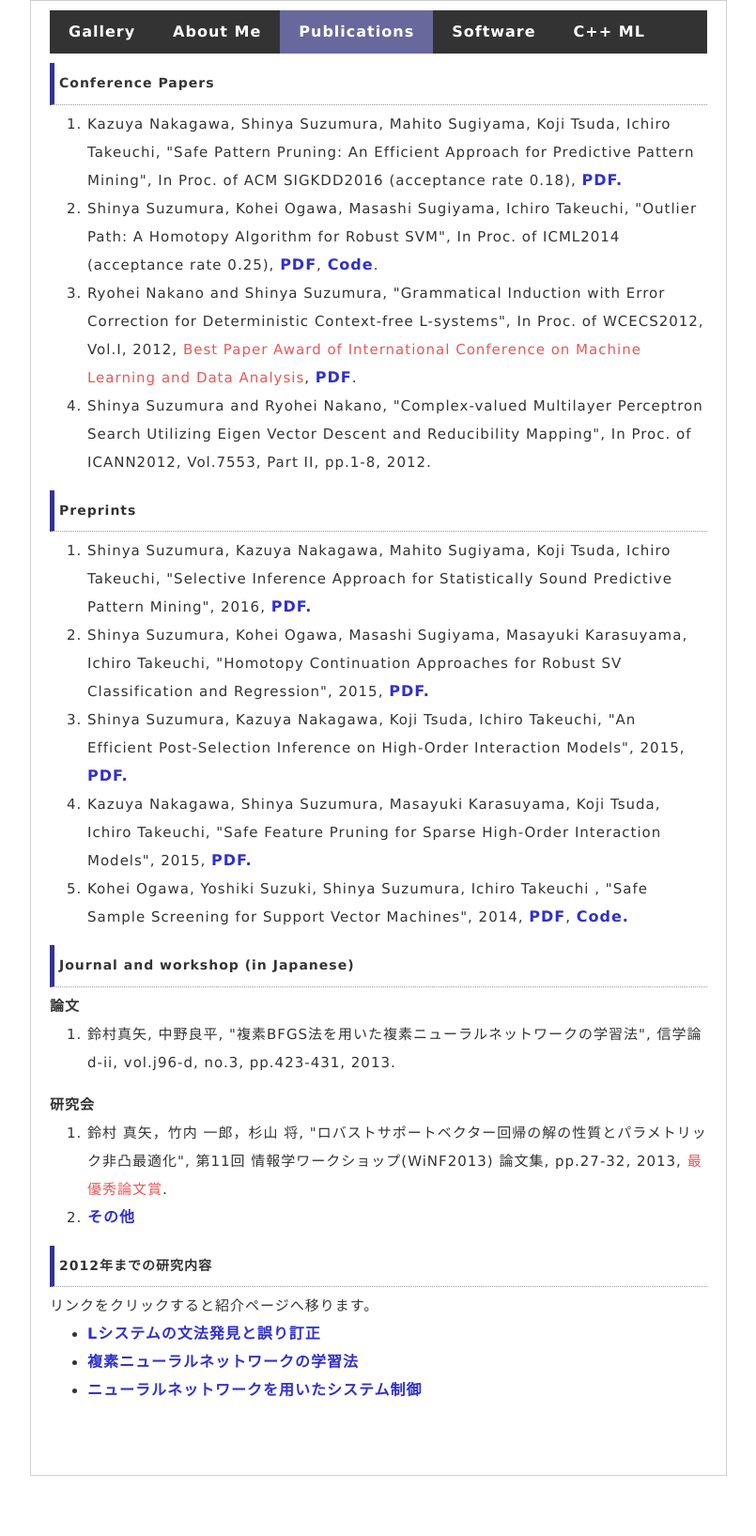
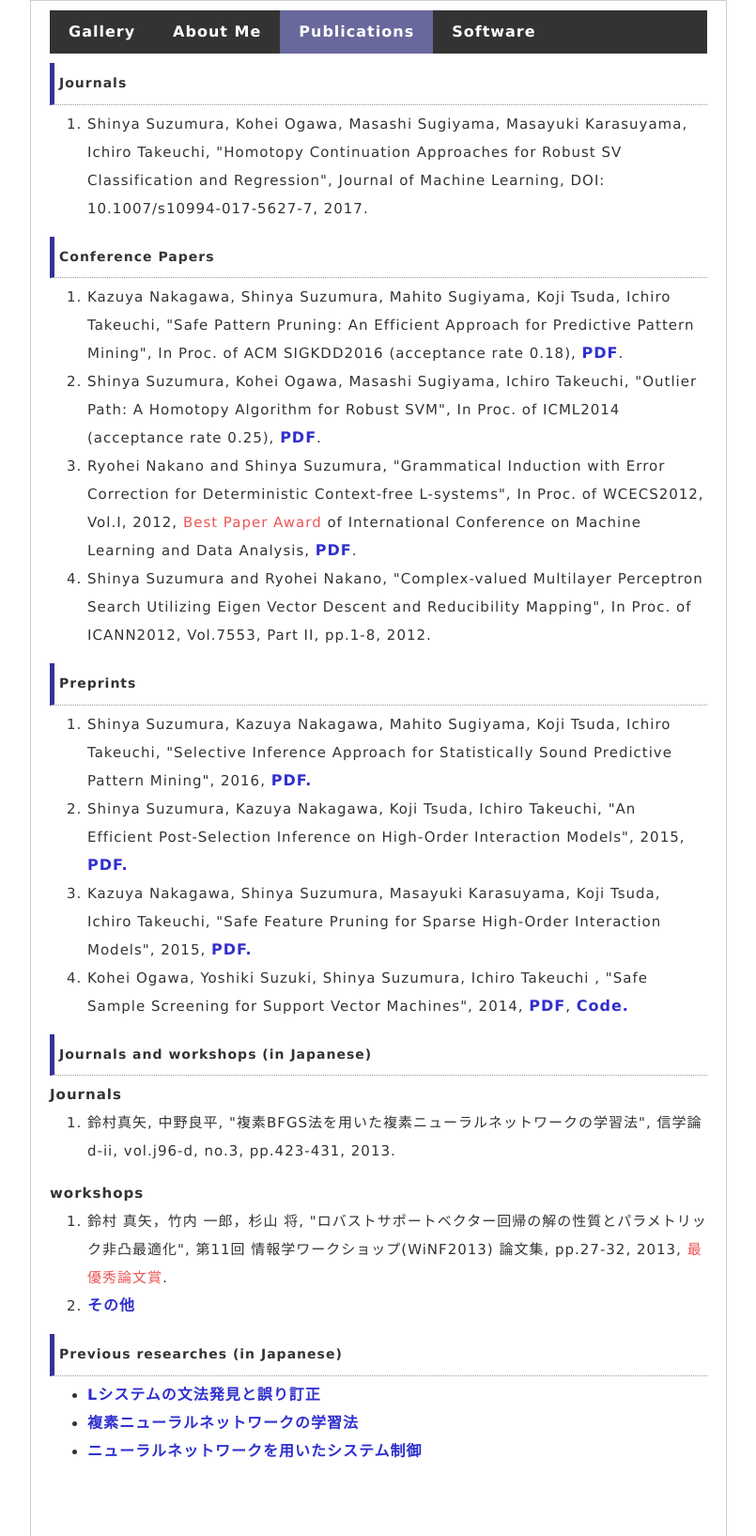
Before and after one commit to ssuzumura/ssuzumura.github.io, a plain HTML site: page index.html in a window 1280 px wide. Shown: the part 20-1655 px from the top of the page at 94% size, without its empty margins (237-1042 px from the left). Before the commit the page ends 1611 px from the top, so only its background shows below. Drawn offline with Linux system fonts and the light colour scheme.

Commit message:
modified publications, and remove dev_tips

```diff
--- a/index.html
+++ b/index.html
@@ -35,33 +35,36 @@
   <li><a href="profile.html">About Me</a></li>
   <li><a href="index.html" class="on">Publications</a></li>
   <li><a href="software.html">Software</a></li>
-  <li><a href="dev_tips.html">C++ ML</a></li>
   </ul>
 </div><!-- /#menu-->
 <div id="contents">
+   <h3>Journals</h3>
+   <ol>
+    <li>Shinya Suzumura, Kohei Ogawa, Masashi Sugiyama, Masayuki Karasuyama, Ichiro Takeuchi, "Homotopy Continuation Approaches for Robust SV Classification and Regression", Journal of Machine Learning, DOI: 10.1007/s10994-017-5627-7, 2017.</li>
+   </ol>
+
    <h3>Conference Papers</h3>
    <ol>
-    <li>Kazuya Nakagawa, Shinya Suzumura, Mahito Sugiyama, Koji Tsuda, Ichiro Takeuchi, "Safe Pattern Pruning: An Efficient Approach for Predictive Pattern Mining", In Proc. of ACM SIGKDD2016 (acceptance rate 0.18), <a href="http://www.kdd.org/kdd2016/papers/files/rpp0635-nakagawaA.pdf">PDF.</a></li>
-    <li>Shinya Suzumura, Kohei Ogawa, Masashi Sugiyama, Ichiro Takeuchi, "Outlier Path: A Homotopy Algorithm for Robust SVM", In Proc. of ICML2014 (acceptance rate 0.25), <a href="http://www.ms.k.u-tokyo.ac.jp/2014/ICML2014b.pdf">PDF</a>, <a href="http://www-als.ics.nitech.ac.jp/code/index.php?OutlierPath">Code</a>.</li>
-    <li>Ryohei Nakano and Shinya Suzumura, "Grammatical Induction with Error Correction for Deterministic Context-free L-systems", In Proc. of WCECS2012, Vol.I, 2012, <font color=#EE5555>Best Paper Award of International Conference on Machine Learning and Data Analysis</font>, <a href="http://www.iaeng.org/publication/WCECS2012/WCECS2012_pp534-538.pdf">PDF</a>.</li>
+    <li>Kazuya Nakagawa, Shinya Suzumura, Mahito Sugiyama, Koji Tsuda, Ichiro Takeuchi, "Safe Pattern Pruning: An Efficient Approach for Predictive Pattern Mining", In Proc. of ACM SIGKDD2016 (acceptance rate 0.18), <a href="http://www.kdd.org/kdd2016/papers/files/rpp0635-nakagawaA.pdf">PDF</a>.</li>
+    <li>Shinya Suzumura, Kohei Ogawa, Masashi Sugiyama, Ichiro Takeuchi, "Outlier Path: A Homotopy Algorithm for Robust SVM", In Proc. of ICML2014 (acceptance rate 0.25), <a href="http://www.ms.k.u-tokyo.ac.jp/2014/ICML2014b.pdf">PDF</a>.</li>
+    <li>Ryohei Nakano and Shinya Suzumura, "Grammatical Induction with Error Correction for Deterministic Context-free L-systems", In Proc. of WCECS2012, Vol.I, 2012, <font color=#EE5555>Best Paper Award</font> of International Conference on Machine Learning and Data Analysis, <a href="http://www.iaeng.org/publication/WCECS2012/WCECS2012_pp534-538.pdf">PDF</a>.</li>
     <li>Shinya Suzumura and Ryohei Nakano, "Complex-valued Multilayer Perceptron Search Utilizing Eigen Vector Descent and Reducibility Mapping", In Proc. of ICANN2012, Vol.7553, Part II, pp.1-8, 2012.</li>
    </ol>
 
    <h3>Preprints</h3>
    <ol>
     <li>Shinya Suzumura, Kazuya Nakagawa, Mahito Sugiyama, Koji Tsuda, Ichiro Takeuchi, "Selective Inference Approach for Statistically Sound Predictive Pattern Mining", 2016, <a href="http://arxiv.org/abs/1602.04601">PDF.</a></li>
-    <li>Shinya Suzumura, Kohei Ogawa, Masashi Sugiyama, Masayuki Karasuyama, Ichiro Takeuchi, "Homotopy Continuation Approaches for Robust SV Classification and Regression", 2015, <a href="http://arxiv.org/abs/1507.03229">PDF.</a></li>
     <li>Shinya Suzumura, Kazuya Nakagawa, Koji Tsuda, Ichiro Takeuchi, "An Efficient Post-Selection Inference on High-Order Interaction Models", 2015, <a href="http://arxiv.org/abs/1506.07997">PDF.</a></li>
     <li>Kazuya Nakagawa, Shinya Suzumura, Masayuki Karasuyama, Koji Tsuda, Ichiro Takeuchi, "Safe Feature Pruning for Sparse High-Order Interaction Models", 2015, <a href="http://arxiv.org/abs/1506.08002">PDF.</a></li>
     <li>Kohei Ogawa, Yoshiki Suzuki, Shinya Suzumura, Ichiro Takeuchi , "Safe Sample Screening for Support Vector Machines", 2014, <a href="http://arxiv.org/abs/1401.6740">PDF</a>, <a href="http://www-als.ics.nitech.ac.jp/code/index.php?SafeSampleScreening">Code.</a></li>
    </ol>
 
-   <h3>Journal and workshop (in Japanese)</h3>
-     <b>論文</b></br>
+   <h3>Journals and workshops (in Japanese)</h3>
+     <b>Journals</b></br>
      <ol>
        <li>鈴村真矢, 中野良平, "複素BFGS法を用いた複素ニューラルネットワークの学習法", 信学論d-ii, vol.j96-d, no.3, pp.423-431, 2013.</li>
      </ol>
-     <b>研究会</b></br>
+     <b>workshops</b></br>
      <ol>
        <li>鈴村 真矢，竹内 一郎，杉山 将, "ロバストサポートベクター回帰の解の性質とパラメトリック非凸最適化", 第11回 情報学ワークショップ(WiNF2013) 論文集, pp.27-32, 2013, <font color=#EE5555>最優秀論文賞</font>.</li>
        <li><a href="http://www.ieice.org/ken/search/index.php?search_mode=form&year=39&psort=1&pskey=author%3A%22%CE%EB%C2%BC+%BF%BF%CC%F0%22&ps2=1&layout=&lang=&term=AUTHOR">その他</a></li>
@@ -77,9 +80,7 @@
        <li>鈴村真矢, 中野良平, "複素多層パーセプトロンの探索空間と探索法", 第1回コンピューテーショナル・インテリジェンス研究会, pp.85-91, 2011.</li>
      </ol>
    -->
-     <h3>2012年までの研究内容</h3>
-     リンクをクリックすると紹介ページへ移ります。
-     </br>
+     <h3>Previous researches (in Japanese)</h3>
      <ul>
        <li><b><a href="research2012/Lsystem.html">Lシステムの文法発見と誤り訂正</a></b></li>
        <li><b><a href="research2012/cvnn.html">複素ニューラルネットワークの学習法</a></b></li>
```
Also changed, not shown: gallery.html (+0 -1 lines), profile.html (+0 -1 lines), profile_jp.html (+0 -1 lines), software.html (+0 -1 lines).
